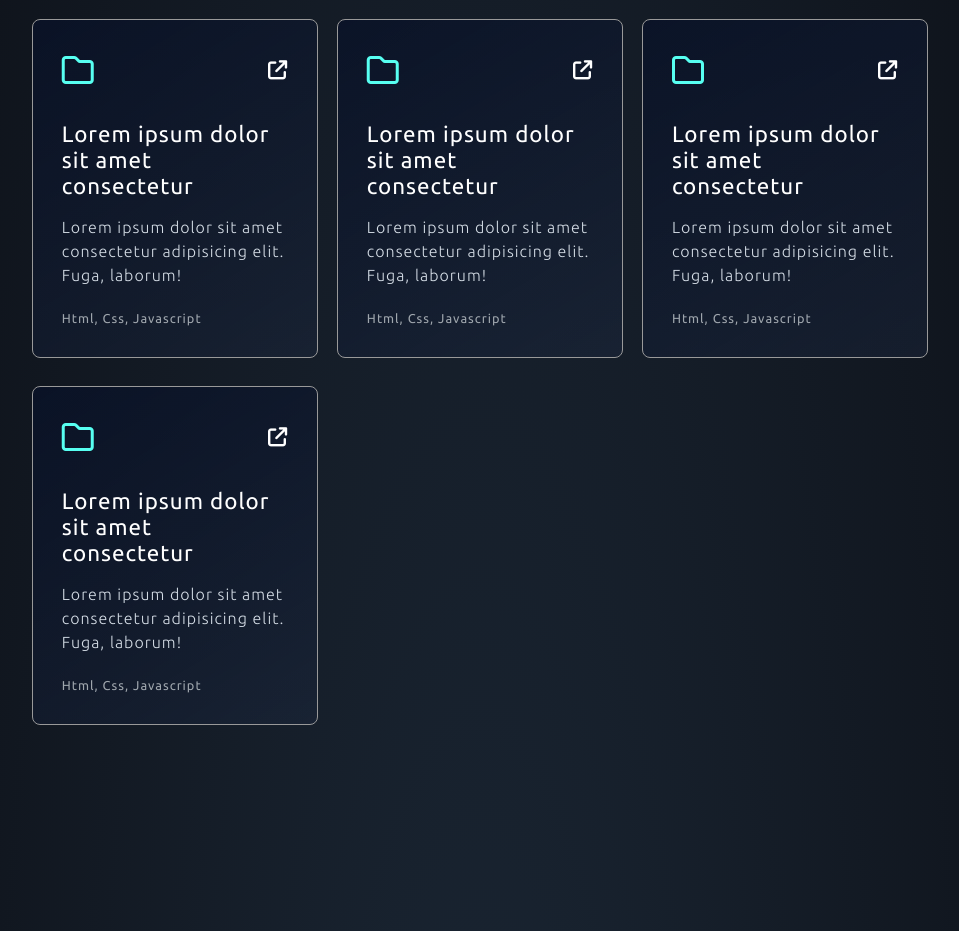
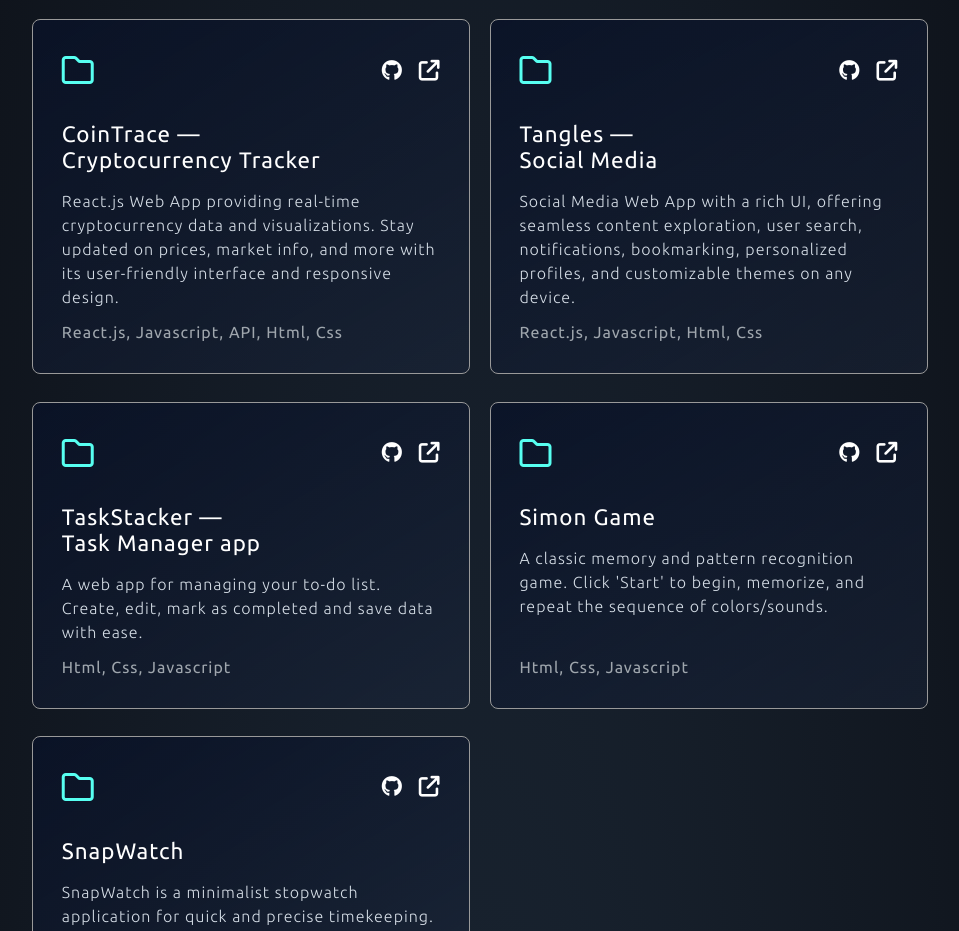
Before and after one commit to mohdarham06/v1.personal-portfolio, a plain HTML site: page index.html in a window 1280 px wide. Shown: the part 1681-2612 px from the top of the page, without its empty margins (160-1119 px from the left). Drawn offline with Linux system fonts and the light colour scheme.

Commit message:
Projects Updated

```diff
--- a/css/mediaqueries.css
+++ b/css/mediaqueries.css
@@ -1,5 +1,3 @@
-
-
 /* ===================================================
     MEDIA QUERIES
 ===================================================  */
@@ -123,7 +121,6 @@
 
     /* || Portfolio */
     .portfolio-section .projects-grid {
-        grid-template-columns: repeat(2, 1fr);
         gap: 1.5rem 1rem;
     }
 
@@ -194,7 +191,7 @@
     }
 
     .project-top .links {
-        font-size: 1.1rem;
+        font-size: 1.2rem;
     }
 
     .project-title {
@@ -204,7 +201,7 @@
 
     .project-tech-list {
         list-style-type: none;
-        font-size: 0.7rem;
+        font-size: 0.9rem;
         margin-top: 1.4rem;
     }
 }
@@ -342,6 +339,12 @@
     .about-section .about-para {
         letter-spacing: 1px;
     }
+
+
+    /* || Portfolio */
+    .portfolio-section .projects-grid {
+        grid-template-columns: repeat(1, 1fr);
+    }
 }
 
 
@@ -350,9 +353,6 @@
 
 /* --  > 420 px  */
 @media only screen and (max-width: 420px) {
-    html {
-        font-size: 48%;
-    }
 
 
     /* || REUSABLE || */
@@ -401,7 +401,7 @@
     }
 
     .project-top .links {
-        font-size: 1rem;
+        font-size: 1.1rem;
     }
 
     .project-title {
@@ -424,10 +424,6 @@
 /* --  > 300 px  */
 @media only screen and (max-width: 300px) {
 
-    html {
-        font-size: 36%;
-    }
-
 
     /* || REUSABLE || */
     .main-title {
@@ -439,83 +435,3 @@
         font-size: 1.3rem;
     }
 }
-
-
-
-/* --  > 240 px  */
-@media only screen and (max-width: 240px) {
-    html {
-        font-size: 32%;
-    }
-
-
-    /* || HEADER || */
-    /* --Wrapper */
-    header .header-wrap {
-        /* font-size is working as parent, for em padding */
-        font-size: 1.4rem;
-        padding: 1.5em 1.6em 1.5em 1.6em;
-    }
-
-    /* --Name */
-    .header-wrap .name {
-        font-size: 2rem;
-    }
-
-    /* --Menu */
-    .menu-toggle {
-        width: 18px;
-        height: 16px;
-        gap: 6px;
-    }
-
-    #menu-checkbox:checked+.menu-toggle #menu-bar1 {
-        transform: rotate(-45deg) translate(-3px, 2px);
-    }
-
-    #menu-checkbox:checked+.menu-toggle #menu-bar3 {
-        transform: rotate(-45deg) translate(-3px, -8px);
-    }
-}
-
-
-
-@media only screen and (max-width: 200px) {
-    html {
-        font-size: 26%;
-    }
-
-
-    /* || REUSABLE || */
-    .main-title {
-        font-size: 2.6rem;
-    }
-
-
-    /* || HEADER || */
-    /* --Name */
-    .header-wrap .name {
-        font-size: 2.3rem;
-    }
-}
-
-
-/* --  > 170 px  */
-@media only screen and (max-width: 170px) {
-    html {
-        font-size: 20%
-    }
-
-    /* || HEADER || */
-    /* --Name */
-    .header-wrap .name {
-        font-size: 2.5rem;
-    }
-}
-
-
-@media only screen and (max-width: 150px) {
-    html {
-        font-size: 15%
-    }
-}
--- a/css/style.css
+++ b/css/style.css
@@ -450,7 +450,7 @@ body main {
 }
 
 .portfolio-section .projects-grid {
-    grid-template-columns: repeat(3, 1fr);
+    grid-template-columns: repeat(2, 1fr);
     list-style-type: none;
     gap: 1.7rem 1.2rem;
 }
@@ -474,7 +474,10 @@ body main {
 
 }
 
-
+.project-content {
+    position: relative;
+    height: 100%;
+}
 
 .project-top {
     display: flex;
@@ -490,7 +493,10 @@ body main {
 }
 
 .project-top .links {
-    font-size: 1.2rem;
+    display: flex;
+    flex-direction: row;
+    gap: 1rem;
+    font-size: 1.3rem;
 }
 
 .project-top .links a {
@@ -517,16 +523,20 @@ body main {
 }
 
 
+.project-description {
+    margin-bottom: 2rem;
+}
+
 .project-description p {
     color: #d5dde6;
     font-size: 1rem;
 }
 
 .project-tech-list {
+    position: absolute;
     list-style-type: none;
     color: #9fa6ad;
-    font-size: 0.8rem;
-    margin-top: 1.5rem;
+    bottom: 0;
 }
 
 
--- a/index.html
+++ b/index.html
@@ -221,6 +221,110 @@
                 <ul class="grid projects-grid hidden-right">
 
 
+                    <li class="project-box">
+                        <div class="project-content">
+                            <div class="project-top">
+                                <div class="folder">
+                                    <i class="fa-regular fa-folder"></i>
+                                </div>
+                                <div class="links">
+                                    <a class="github" href="https://github.com/mohdarham06/cointrace" target="_blank">
+                                        <i class="fa-brands fa-github"></i>
+                                    </a>
+
+                                    <a href="https://cryptocointrace.netlify.app/" target="_blank"
+                                        rel="noopener noreferrer">
+                                        <i class="fa-solid fa-arrow-up-right-from-square"></i>
+                                    </a>
+                                </div>
+                            </div>
+                            <h3 class="project-title">
+                                <a href="https://cryptocointrace.netlify.app/" target="_blank"
+                                    rel="noopener noreferrer">
+                                    CoinTrace —<br>Cryptocurrency Tracker
+                                </a>
+                            </h3>
+                            <div class="project-description">
+                                <p>
+                                    React.js Web App providing real-time cryptocurrency data and visualizations. Stay
+                                    updated on prices, market info, and more with its user-friendly interface and
+                                    responsive design.
+                                </p>
+                            </div>
+                            <ul class="project-tech-list">
+                                <li>React.js, Javascript, API, Html, Css</li>
+                            </ul>
+                        </div>
+                    </li>
+
+                    <li class="project-box">
+                        <div class="project-content">
+                            <div class="project-top">
+                                <div class="folder">
+                                    <i class="fa-regular fa-folder"></i>
+                                </div>
+                                <div class="links">
+                                    <a class="github" href="https://github.com/mohdarham06/tangles" target="_blank">
+                                        <i class="fa-brands fa-github"></i>
+                                    </a>
+
+                                    <a href="https://tangles.netlify.app/" target="_blank" rel="noopener noreferrer">
+                                        <i class="fa-solid fa-arrow-up-right-from-square"></i>
+                                    </a>
+                                </div>
+                            </div>
+                            <h3 class="project-title">
+                                <a href="https://tangles.netlify.app/" target="_blank" rel="noopener noreferrer">
+                                    Tangles —<br>Social Media
+                                </a>
+                            </h3>
+                            <div class="project-description">
+                                <p>
+                                    Social Media Web App with a rich UI, offering seamless content exploration, user
+                                    search, notifications, bookmarking, personalized profiles, and customizable themes
+                                    on any device.
+                                </p>
+                            </div>
+                            <ul class="project-tech-list">
+                                <li>React.js, Javascript, Html, Css</li>
+                            </ul>
+                        </div>
+                    </li>
+
+                    <li class="project-box">
+                        <div class="project-content">
+                            <div class="project-top">
+                                <div class="folder">
+                                    <i class="fa-regular fa-folder"></i>
+                                </div>
+                                <div class="links">
+                                    <a class="github" href="https://github.com/mohdarham06/taskstacker" target="_blank">
+                                        <i class="fa-brands fa-github"></i>
+                                    </a>
+
+                                    <a href="https://taskstacker.netlify.app/" target="_blank"
+                                        rel="noopener noreferrer">
+                                        <i class="fa-solid fa-arrow-up-right-from-square"></i>
+                                    </a>
+                                </div>
+                            </div>
+                            <h3 class="project-title">
+                                <a href="https://taskstacker.netlify.app/" target="_blank" rel="noopener noreferrer">
+                                    TaskStacker —<br>Task Manager app
+                                </a>
+                            </h3>
+                            <div class="project-description">
+                                <p>
+                                    A web app for managing your to-do list. Create, edit, mark as completed and save
+                                    data with ease.
+                                </p>
+                            </div>
+                            <ul class="project-tech-list">
+                                <li>Html, Css, Javascript</li>
+                            </ul>
+                        </div>
+                    </li>
+
 
 
                     <li class="project-box">
@@ -230,24 +334,33 @@
                                     <i class="fa-regular fa-folder"></i>
                                 </div>
                                 <div class="links">
-                                    <a href="_blank" target="_blank" rel="noopener noreferrer">
+                                    <a class="github" href="https://github.com/mohdarham06/simon-game" target="_blank">
+                                        <i class="fa-brands fa-github"></i>
+                                    </a>
+
+                                    <a href="https://simon-sonic.netlify.app/" target="_blank"
+                                        rel="noopener noreferrer">
                                         <i class="fa-solid fa-arrow-up-right-from-square"></i>
                                     </a>
                                 </div>
                             </div>
                             <h3 class="project-title">
-                                <a href="_blank" target="_blank" rel="noopener noreferrer">Lorem ipsum dolor sit
-                                    amet
-                                    consectetur</a>
+                                <a href="https://simon-sonic.netlify.app/" target="_blank" rel="noopener noreferrer">
+                                    Simon Game
+                                </a>
                             </h3>
                             <div class="project-description">
-                                <p>Lorem ipsum dolor sit amet consectetur adipisicing elit. Fuga, laborum!</p>
+                                <p>
+                                    A classic memory and pattern recognition game. Click 'Start' to begin, memorize, and
+                                    repeat the sequence of colors/sounds.
+                                </p>
                             </div>
                             <ul class="project-tech-list">
                                 <li>Html, Css, Javascript</li>
                             </ul>
                         </div>
                     </li>
+
 
 
                     <li class="project-box">
@@ -257,81 +370,29 @@
                                     <i class="fa-regular fa-folder"></i>
                                 </div>
                                 <div class="links">
-                                    <a href="_blank" target="_blank" rel="noopener noreferrer">
+                                    <a class="github" href="https://github.com/mohdarham06/snap-watch" target="_blank">
+                                        <i class="fa-brands fa-github"></i>
+                                    </a>
+                                    <a href="https://snapwatch.netlify.app/" target="_blank" rel="noopener noreferrer">
                                         <i class="fa-solid fa-arrow-up-right-from-square"></i>
                                     </a>
                                 </div>
                             </div>
                             <h3 class="project-title">
-                                <a href="_blank" target="_blank" rel="noopener noreferrer">Lorem ipsum dolor sit
-                                    amet
-                                    consectetur</a>
+                                <a href="https://snapwatch.netlify.app/" target="_blank" rel="noopener noreferrer">
+                                    SnapWatch
+                                </a>
                             </h3>
                             <div class="project-description">
-                                <p>Lorem ipsum dolor sit amet consectetur adipisicing elit. Fuga, laborum!</p>
+                                <p>
+                                    SnapWatch is a minimalist stopwatch application for quick and precise timekeeping.
+                                </p>
                             </div>
                             <ul class="project-tech-list">
                                 <li>Html, Css, Javascript</li>
                             </ul>
                         </div>
                     </li>
-
-
-                    <li class="project-box">
-                        <div class="project-content">
-                            <div class="project-top">
-                                <div class="folder">
-                                    <i class="fa-regular fa-folder"></i>
-                                </div>
-                                <div class="links">
-                                    <a href="_blank" target="_blank" rel="noopener noreferrer">
-                                        <i class="fa-solid fa-arrow-up-right-from-square"></i>
-                                    </a>
-                                </div>
-                            </div>
-                            <h3 class="project-title">
-                                <a href="_blank" target="_blank" rel="noopener noreferrer">Lorem ipsum dolor sit
-                                    amet
-                                    consectetur</a>
-                            </h3>
-                            <div class="project-description">
-                                <p>Lorem ipsum dolor sit amet consectetur adipisicing elit. Fuga, laborum!</p>
-                            </div>
-                            <ul class="project-tech-list">
-                                <li>Html, Css, Javascript</li>
-                            </ul>
-                        </div>
-                    </li>
-
-
-                    <li class="project-box">
-                        <div class="project-content">
-                            <div class="project-top">
-                                <div class="folder">
-                                    <i class="fa-regular fa-folder"></i>
-                                </div>
-                                <div class="links">
-                                    <a href="_blank" target="_blank" rel="noopener noreferrer">
-                                        <i class="fa-solid fa-arrow-up-right-from-square"></i>
-                                    </a>
-                                </div>
-                            </div>
-                            <h3 class="project-title">
-                                <a href="_blank" target="_blank" rel="noopener noreferrer">Lorem ipsum dolor sit
-                                    amet
-                                    consectetur</a>
-                            </h3>
-                            <div class="project-description">
-                                <p>Lorem ipsum dolor sit amet consectetur adipisicing elit. Fuga, laborum!</p>
-                            </div>
-                            <ul class="project-tech-list">
-                                <li>Html, Css, Javascript</li>
-                            </ul>
-                        </div>
-                    </li>
-
-
-
 
 
                 </ul>
@@ -432,7 +493,7 @@
                         <i class="fa-brands fa-instagram"></i>
                     </a>
 
-                    <a class="linkedin" href="https://www.linkedin.com/in/mohd-arham-8351a0251" target="_blank">
+                    <a class="linkedin" href="https://www.linkedin.com/in/mohdarham06" target="_blank">
                         <i class="fa-brands fa-linkedin-in"></i>
                     </a>
 
```
